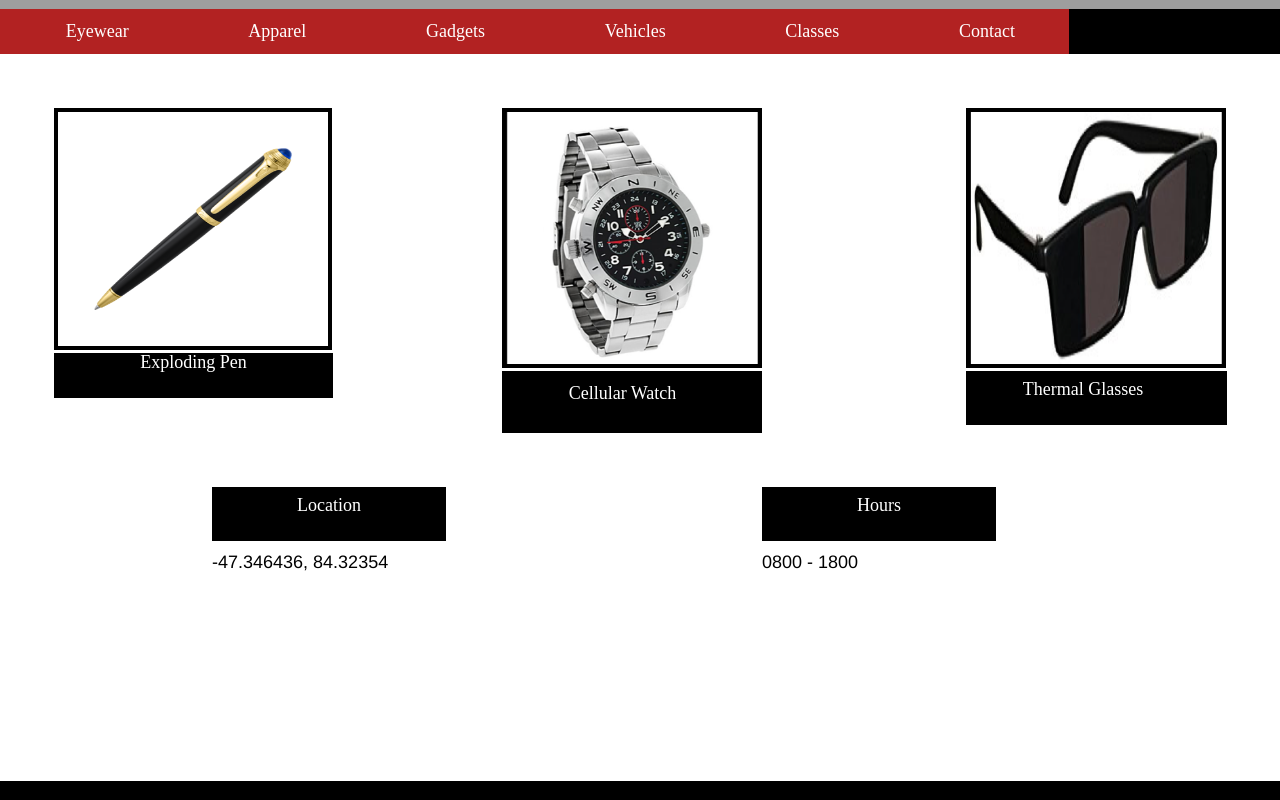
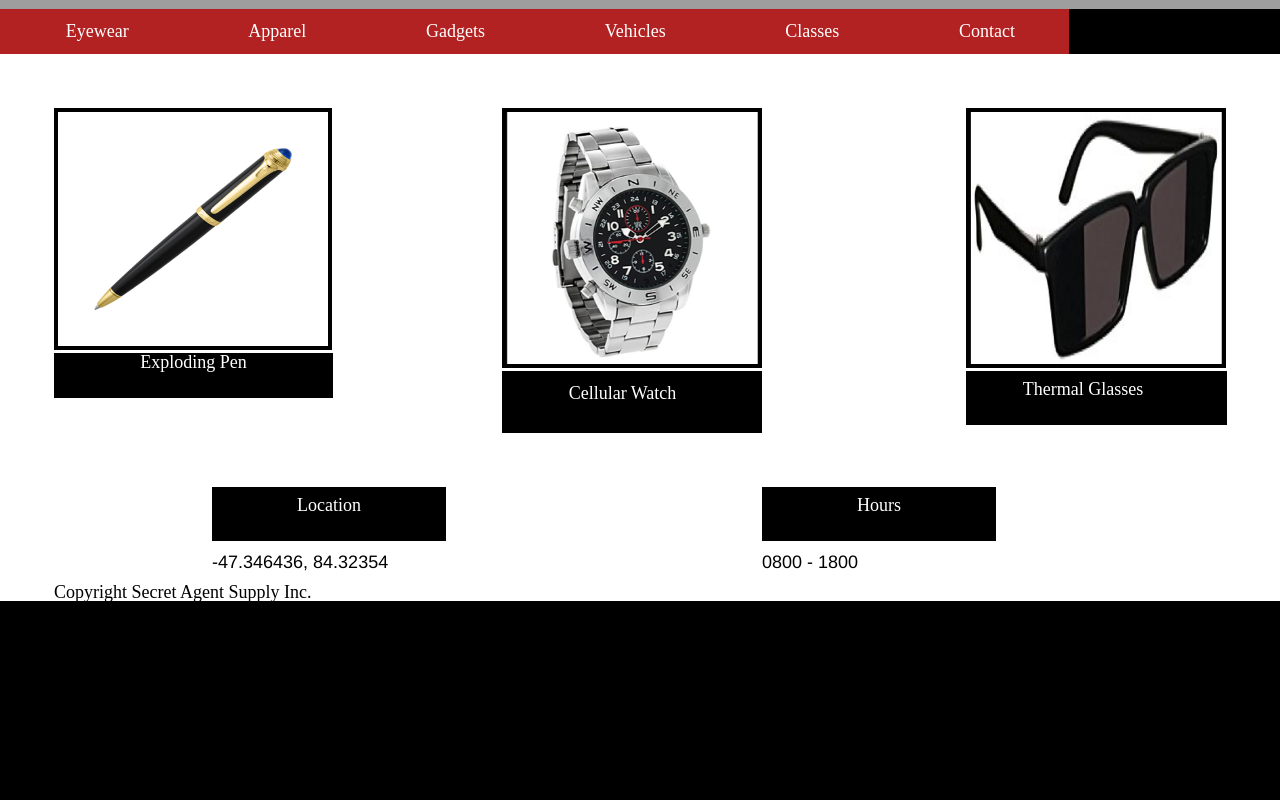
Before and after one commit to MerishorM/SECRET-AGENT-SUPPLY-INC, a plain HTML site: page index.html in a window 1280 px wide. Shown: the part 510-1310 px from the top of the page. After the commit the page ends 1130 px from the top, so only its background shows below. Drawn offline with Linux system fonts and the light colour scheme; grey boxes are pictures that could not be loaded.

Commit message:
copyright2

```diff
--- a/index.html
+++ b/index.html
@@ -55,9 +55,10 @@
       </div>
     </div>
 
-           <div class="footer">
-             <h4>Copyright Secret Agent Supply Inc.</h4>
+           <div>
+             <h4 class="footer">Copyright Secret Agent Supply Inc.</h4>
            </div>
+
 
 
 
--- a/resources/css/style.css
+++ b/resources/css/style.css
@@ -210,7 +210,7 @@ margin-top:3rem;
   color: black;
 }
 
-.footer{
+footer{
   color:white;
   background-color: black
   height:5rem;
```
